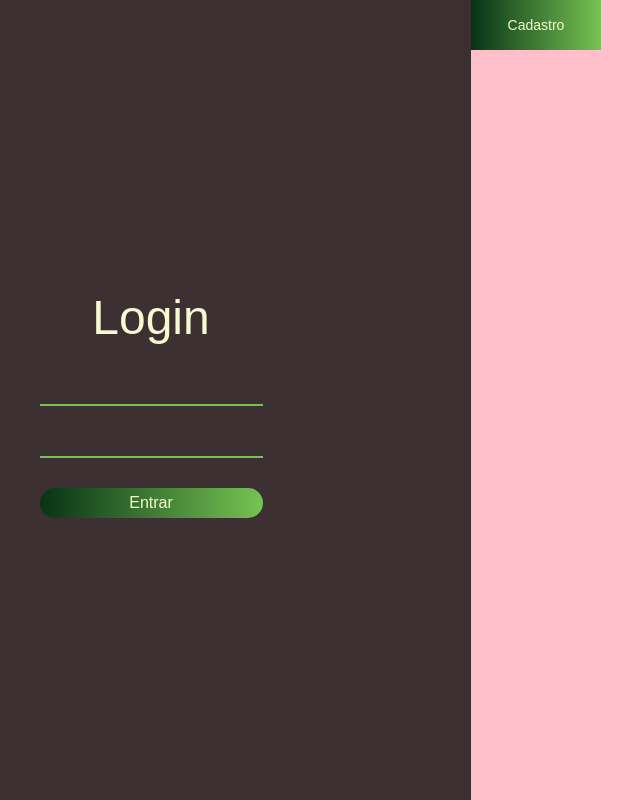
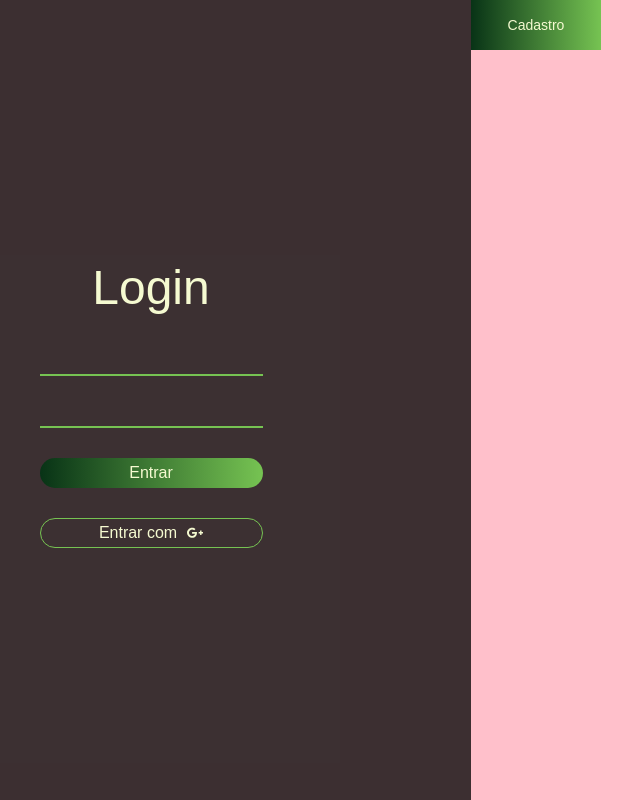
Before and after one commit to carladovalle/nerd-world-front, a React (Create React App) app: page /launch in a window 1280 px wide. Shown: the whole page, without its empty margins (169-809 px from the left). Built offline with nearby package versions, Linux system fonts and the light colour scheme.

Commit message:
feat: add social login

```diff
--- a/src/components/Launch/SignIn.js
+++ b/src/components/Launch/SignIn.js
@@ -1,6 +1,10 @@
 import styled from 'styled-components';
 import { useNavigate } from 'react-router-dom';
 import { useState, useContext } from 'react';
+
+import { GrGooglePlus } from 'react-icons/gr';
+import { GoogleAuthProvider, signInWithPopup } from 'firebase/auth';
+import { auth } from '../../config/firebase';
 
 import UserContext from '../../contexts/UserContext';
 
@@ -30,6 +34,24 @@ export function SignIn ({ slide } ) {
     }
   }
 
+  async function authSubmit(email) {
+    try {
+      const userData = await authSignIn(email);
+      setUserData(userData);
+      navigate('/dashboard/home');
+    } catch (error) {
+      alert(`${error.response.data.message}`);
+    }
+  }
+
+  async function handleGoogleSignIn() {
+    const provider = new GoogleAuthProvider();
+    const user = await signInWithPopup(auth, provider);
+    const email = user.user.email;
+
+    if (email) authSubmit(email);
+  }
+
   return (
     <Wrapper slide = {slide}>
       <h1>Login</h1>
@@ -37,6 +59,7 @@ export function SignIn ({ slide } ) {
           <input label="E-mail" type="text" fullWidth value={email} onChange={e => setEmail(e.target.value)} />
           <input label="Senha" type="password" fullWidth value={password} onChange={e => setPassword(e.target.value)} />
           <Button type="submit" color="primary" fullWidth disabled={loadingSignIn}>Entrar</Button>
+          <AuthSignIn onClick={handleGoogleSignIn}>Entrar com <GrGooglePlus /></AuthSignIn>
         </form>
     </Wrapper>
   );
```
